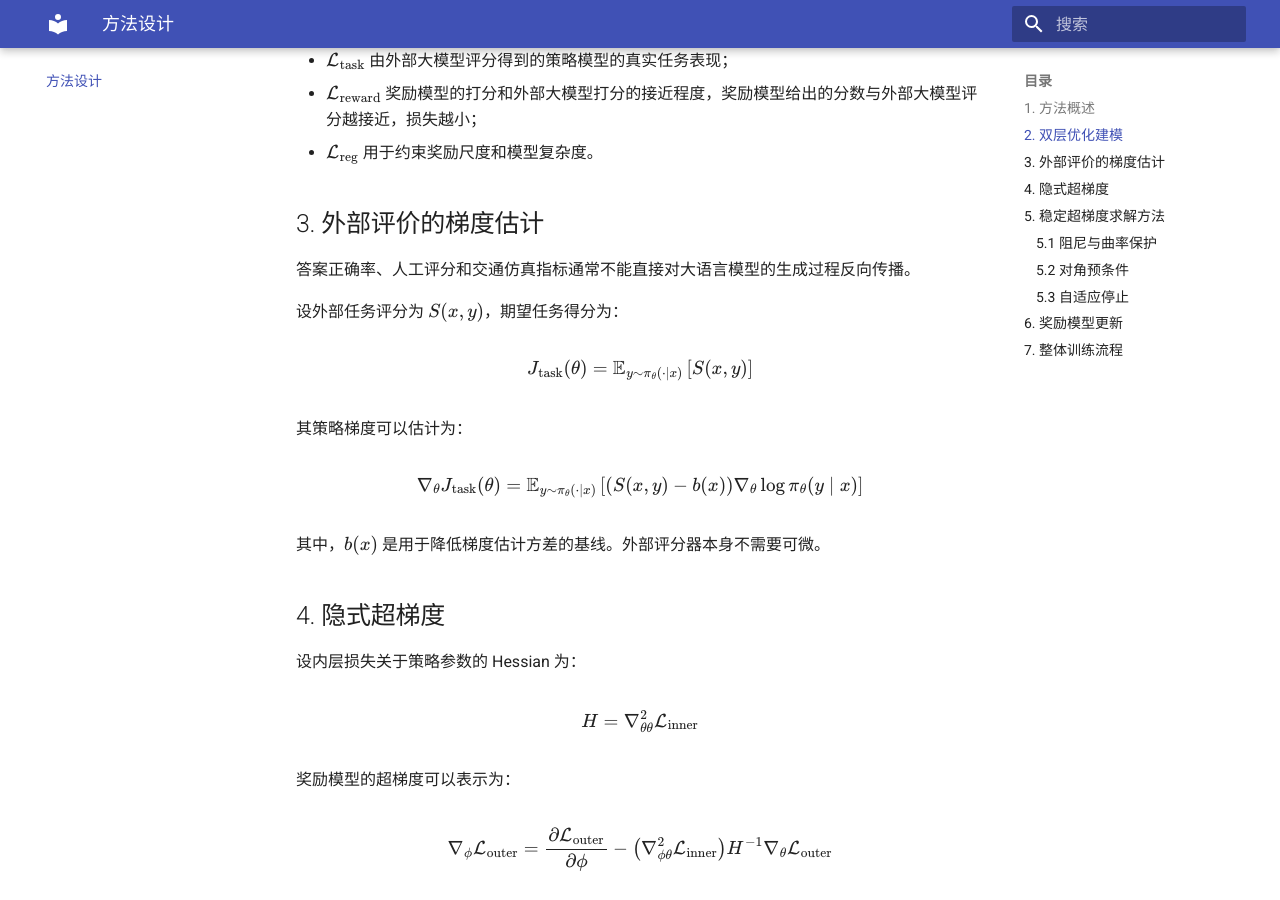
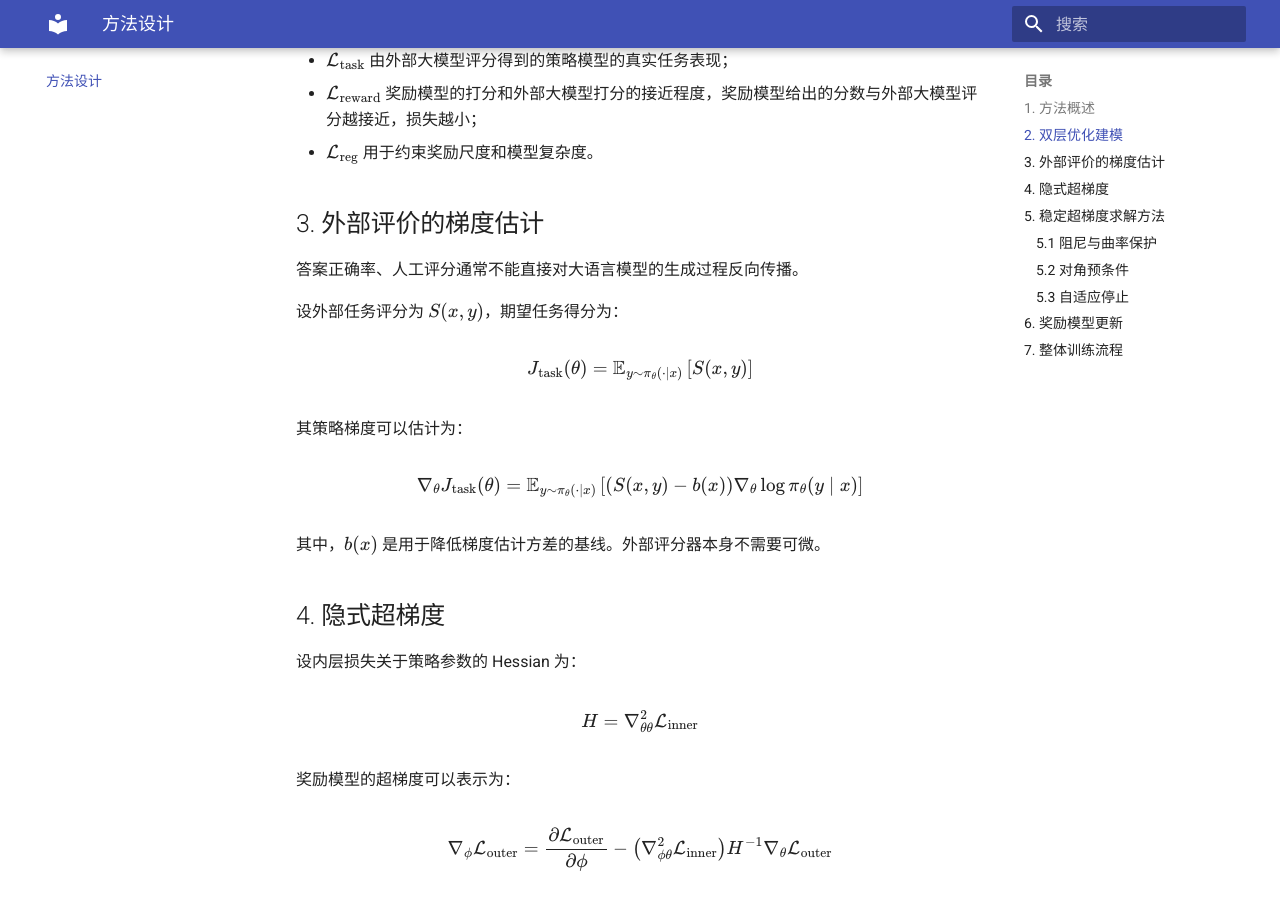
Before and after one commit to privacynot/PARL, an MkDocs documentation site: the page built from docs/methodology.md, in a window 1280 px wide and 900 px high, scrolled down 1049 px. Built offline with MkDocs 1.6.1 and Material for MkDocs 9.7.7, drawn with Linux system fonts in a browser that asks for light colours.

Commit message:
Update methodology.md

```diff
--- a/docs/methodology.md
+++ b/docs/methodology.md
@@ -43,7 +43,7 @@ $$
 
 ## 3. 外部评价的梯度估计
 
-答案正确率、人工评分和交通仿真指标通常不能直接对大语言模型的生成过程反向传播。
+答案正确率、人工评分通常不能直接对大语言模型的生成过程反向传播。
 
 设外部任务评分为 $S(x,y)$，期望任务得分为：
 
```
